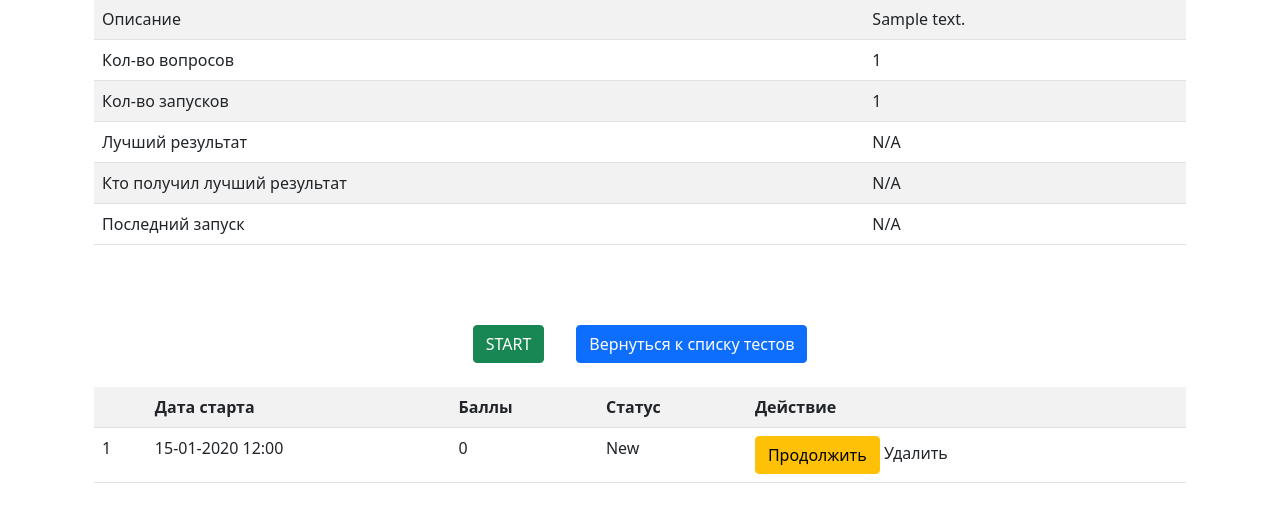
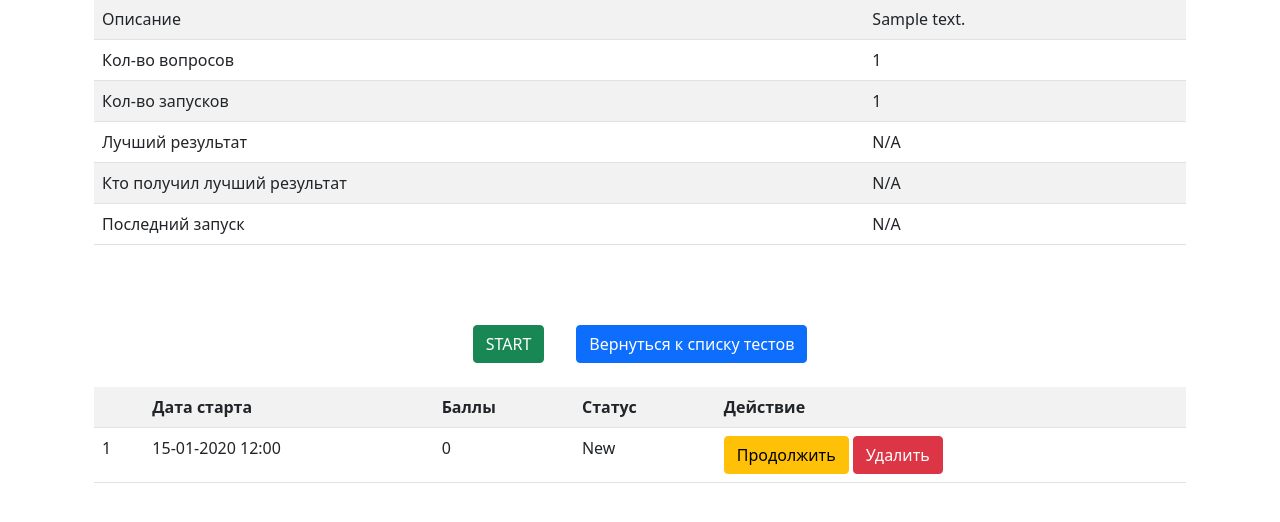
Before and after one commit to Honest-red/quiz, a Django app: page /quizzes/00000000-0000-0000-0000-000000000001/ in a window 1280 px wide. Shown: the part 203-725 px from the top of the page. Run offline with Django 4.2, Linux system fonts and the light colour scheme; a user stored in the database is signed in; tables that the repository leaves empty hold one stand-in row (values such as "Sample post"); grey boxes marked "Sample" are stand-in pictures; some libraries are stand-ins or nearby versions.

Commit message:
in process

```diff
--- a/quiz/models.py
+++ b/quiz/models.py
@@ -97,8 +97,7 @@ class Result(BaseModel):
         return f'{time // 3600}:{time // 60}:{time - ((time // 60) * 60)}'
 
     def ball(self):
-        from account.apps import user_raiting_dispatcher
+        from account.apps import user_raiting
         ball = self.num_correct_answers - self.num_incorrect_answers
-
-        # user_raiting_dispatcher(ball, instance=self.user)
+        #user_raiting.send(ball, instance=self.user)
         return max(0, ball)
--- a/quiz/templates/exams/details.html
+++ b/quiz/templates/exams/details.html
@@ -75,7 +75,7 @@
                             <a class="btn btn-warning" href="{% url 'quizzes:result_update' exam.uuid result.uuid %}">
                                 Продолжить
                             </a>
-                         {#   <a class="btn btn-danger" href="{% url 'quizzes:result_remove'  exam.uuid result.uuid %}">#}
+                            <a class="btn btn-danger" href="{% url 'quizzes:result_remove'  exam.uuid result.uuid %}">
                                 Удалить
                             </a>
                         {% else %}
```
